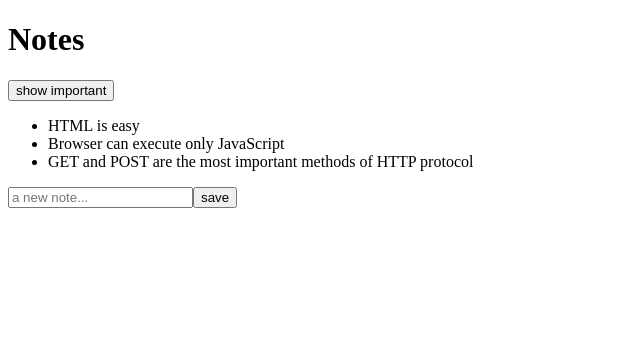
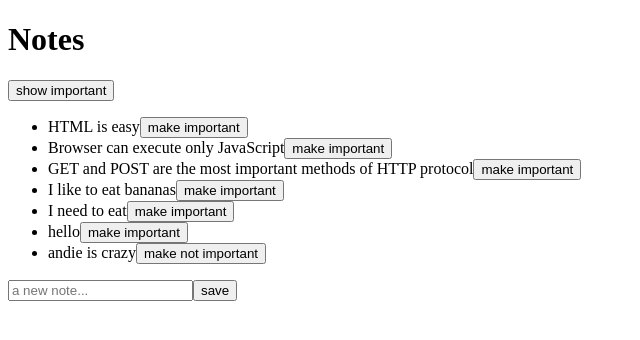
Before and after one commit to jrig95/fullStackOpen, a React (Create React App) app in the folder fso-part2-practice/: page / in a window 1280 px wide. Shown: the top 340 px of the page, without its empty margins (0-640 px from the left). Built offline with nearby package versions, Linux system fonts and the light colour scheme; data requests are answered from the project's data file.

Commit message:
finished up practice - altering data in server

```diff
--- a/fso-part2-practice/db.json
+++ b/fso-part2-practice/db.json
@@ -3,7 +3,7 @@
     {
       "id": 1,
       "content": "HTML is easy",
-      "important": true
+      "important": false
     },
     {
       "id": 2,
@@ -13,7 +13,27 @@
     {
       "id": 3,
       "content": "GET and POST are the most important methods of HTTP protocol",
-      "important": true
+      "important": false
+    },
+    {
+      "content": "I like to eat bananas",
+      "important": false,
+      "id": 4
+    },
+    {
+      "content": "I need to eat",
+      "important": false,
+      "id": 5
+    },
+    {
+      "content": "hello",
+      "important": false,
+      "id": 6
+    },
+    {
+      "content": "andie is crazy",
+      "important": true,
+      "id": 7
     }
   ]
 }
--- a/fso-part2-practice/src/App.js
+++ b/fso-part2-practice/src/App.js
@@ -1,34 +1,35 @@
 import { useState, useEffect } from 'react'
-import axios from 'axios';
+import noteService from './services/notes'
 import Note from "./components/notes/note.component"
 
-const App = (props) => {
+const App = () => {
   const [notes, setNotes] = useState([]);
   const [newNote, setNewNote] = useState('');
   const [showAll, setShowAll] = useState(true);
 
   useEffect(() => {
     console.log('effect')
-    axios
-    .get('http://localhost:3001/notes')
-    .then(response => {
-      console.log('promise fulfilled')
-      setNotes(response.data)
+    noteService
+    .getAll()
+    .then(initialNotes => {
+      setNotes(initialNotes)
     })
   }, [])
-  console.log('render', notes.length, 'notes')
+  // console.log('render', notes.length, 'notes')
 
   const addNote = (event) => {
     event.preventDefault()
     console.log("button clicked", event.target)
     const noteObject = {
-      id: notes.length + 1,
       content: newNote,
       important: Math.random() < 0.5
     }
-
-    setNotes(notes.concat(noteObject))
-    setNewNote('')
+    noteService
+    .create(noteObject)
+    .then(returnedNote => {
+      setNotes(notes.concat(returnedNote))
+      setNewNote('')
+    })
   }
 
   const handleNoteChange = (event) => {
@@ -37,6 +38,23 @@
   }
 
   const notesToShow = showAll ? notes : notes.filter(note => note.important)
+
+  const toggleImportanceOf = id => {
+    const note = notes.find(n => n.id === id)
+    const changedNote = { ...note, important: !note.important}
+
+   noteService
+   .update(id, changedNote)
+   .then(returnedNote => {
+    setNotes(notes.map(note => note.id !== id ? note : returnedNote))
+   })
+   .catch(error => {
+    alert(
+      `the note '${note.content} was already deleted from server'`
+    )
+    notes.filter(n => n.id !== id)
+   })
+  }
 
   return (
     <div>
@@ -48,7 +66,7 @@
       </div>
       <ul>
         {notesToShow.map(note =>
-          <Note key={note.id} note={note}/>
+          <Note key={note.id} note={note} toggleImportance={() => toggleImportanceOf(note.id)}/>
         )}
       </ul>
       <form onSubmit={addNote}>
--- a/fso-part2-practice/src/components/notes/note.component.jsx
+++ b/fso-part2-practice/src/components/notes/note.component.jsx
@@ -1,8 +1,11 @@
 import React from 'react'
 
-const Note = ({note}) => {
+const Note = ({note, toggleImportance}) => {
+  const label = note.important ? 'make not important' : 'make important'
   return (
-    <li>{note.content}</li>
+    <li>{note.content}
+    <button onClick={toggleImportance}>{label}</button>
+    </li>
   )
 }
 
--- /dev/null
+++ b/fso-part2-practice/src/services/notes.js
@@ -0,0 +1,19 @@
+import axios from 'axios'
+const baseUrl = 'http://localhost:3001/notes'
+
+const getAll = () => {
+  const request = axios.get(baseUrl)
+  return request.then(response => response.data)
+}
+
+const create = newObject => {
+  const request = axios.post(baseUrl, newObject)
+  return request.then(response => response.data)
+}
+
+const update = (id, newObject) => {
+  const request = axios.put(`${baseUrl}/${id}`, newObject)
+  return request.then(response => response.data)
+}
+
+export default { getAll, create, update }
```
